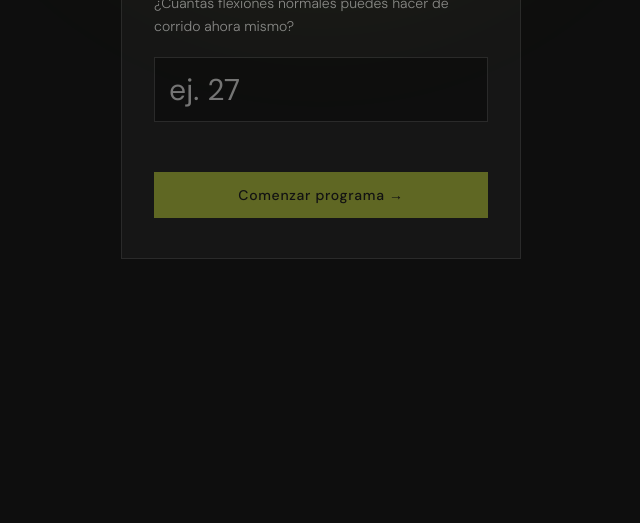
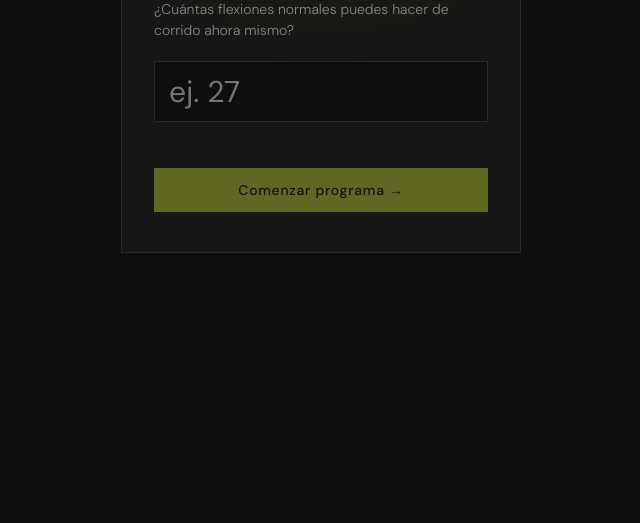
Before and after one commit to alexanderguerrero1998/fit-app, a website: page static/index.html in a window 1280 px wide. Shown: the part 357-880 px from the top of the page, without its empty margins (319-959 px from the left). Drawn offline with Linux system fonts and the light colour scheme.

Commit message:
Add files via upload

```diff
--- a/static/index.html
+++ b/static/index.html
@@ -119,19 +119,19 @@
   /* SETUP */
   .setup-card{
     width:calc(100% - 40px);max-width:400px;
-    padding:40px 32px;
+    padding:clamp(20px,5vh,40px) clamp(20px,6vw,32px);
     background:var(--surface);border:1px solid var(--border);
   }
-  .setup-title{font-family:'Bebas Neue',Impact,sans-serif;font-size:52px;line-height:1;margin-bottom:20px;}
-  .setup-sub{font-size:14px;color:#888;line-height:1.6;margin-bottom:20px;}
+  .setup-title{font-family:'Bebas Neue',Impact,sans-serif;font-size:clamp(38px,11vw,52px);line-height:1;margin-bottom:clamp(12px,3vh,20px);}
+  .setup-sub{font-size:clamp(12px,3.5vw,14px);color:#888;line-height:1.5;margin-bottom:clamp(12px,3vh,20px);}
   .setup-input{
     width:100%;background:var(--bg);border:1px solid var(--border);
-    color:var(--text);font-size:30px;padding:12px 14px;
+    color:var(--text);font-size:clamp(22px,7vw,30px);padding:10px 14px;
     font-family:inherit;outline:none;
   }
-  .setup-preview{margin-top:10px;font-size:13px;color:#666;min-height:20px;}
+  .setup-preview{margin-top:8px;font-size:12px;color:#666;min-height:18px;}
   .btn-start{
-    width:100%;margin-top:20px;padding:14px;border:none;
+    width:100%;margin-top:clamp(14px,3vh,20px);padding:13px;border:none;
     font-size:14px;font-weight:500;cursor:pointer;
     letter-spacing:0.05em;font-family:inherit;color:#0e0e0e;
   }
```
